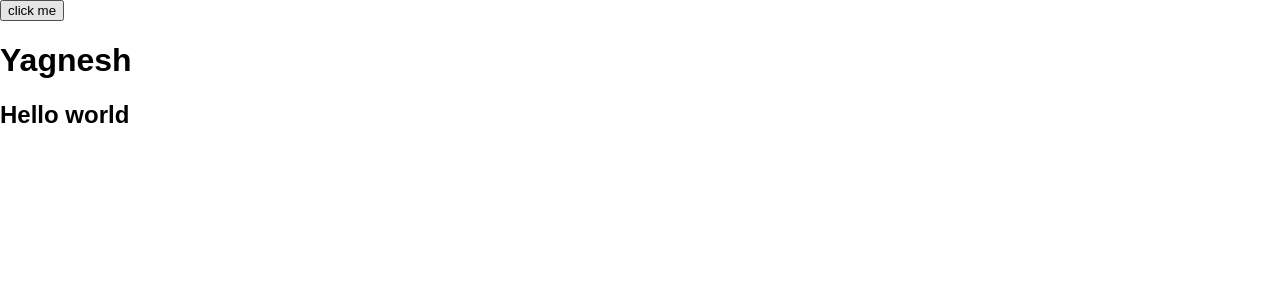
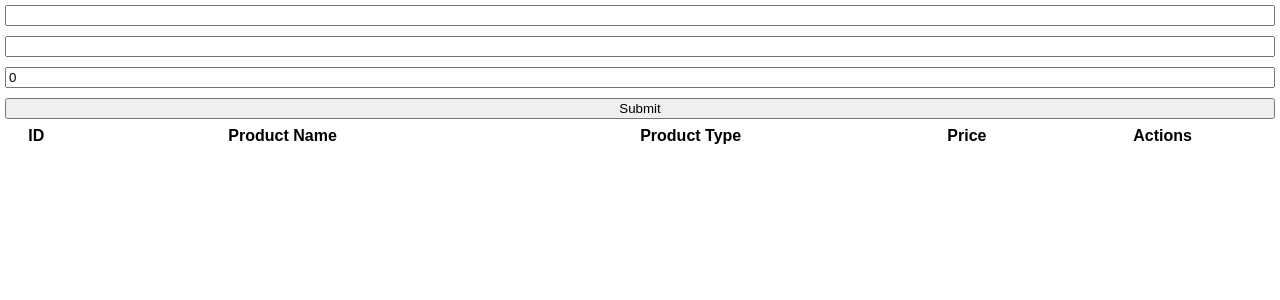
Before and after one commit to imyagnesh/zeolearn-app, a React (Create React App) app: page / in a window 1280 px wide. Shown: the top 300 px of the page. Built offline with nearby package versions, Linux system fonts and the light colour scheme.

Commit message:
added crud operation

```diff
--- a/src/App.js
+++ b/src/App.js
@@ -1,20 +1,14 @@
 import React, { Component } from 'react';
-import PropTypes from 'prop-types';
-import Header from './header';
-
-const Xyz = () => <h1>Hello</h1>;
+// import PropTypes from 'prop-types';
+import Product from './containers/Product';
 
 class App extends Component {
-  state = {
-    name: 'Yagnesh',
-    lastname: 'Modh',
-  };
+  state = {};
 
   render() {
     return (
       <div className="App">
-        <input type="button" value="click me" onClick={() => this.setState({ name: 'Gopinath' })} />
-        <Header title={this.state.name} caption="Hello world" />
+        <Product />
       </div>
     );
   }
--- /dev/null
+++ b/src/containers/Product/index.js
@@ -0,0 +1,142 @@
+import React, { Component } from 'react';
+import PropTypes from 'prop-types';
+
+const styles = {
+  wrapper: {
+    margin: '5px',
+  },
+};
+
+const initialProduct = {
+  id: '',
+  productName: '',
+  productType: '',
+  price: 0,
+};
+
+class Product extends Component {
+  state = {
+    product: initialProduct,
+    productList: [],
+  };
+
+  constructor(props) {
+    super(props);
+
+    this.onChangeText = this.onChangeText.bind(this);
+    this.onSubmitForm = this.onSubmitForm.bind(this);
+    this.updateProduct = this.updateProduct.bind(this);
+    this.deleteProduct = this.deleteProduct.bind(this);
+  }
+
+  onChangeText(e) {
+    const { product } = this.state;
+    this.setState({ product: { ...product, [e.target.name]: e.target.value } });
+  }
+
+  onSubmitForm(e) {
+    e.preventDefault();
+    const { productList, product } = this.state;
+    if (product.id) {
+      const index = productList.findIndex(x => x.id === product.id);
+      this.setState({
+        productList: [...productList.splice(0, index), product, ...productList.splice(index + 1)],
+        product: initialProduct,
+      });
+    } else {
+      this.setState({
+        productList: [...productList, { ...product, id: new Date().getTime() }],
+        product: initialProduct,
+      });
+    }
+  }
+
+  updateProduct(item) {
+    this.setState({
+      product: item,
+    });
+  }
+
+  deleteProduct(item) {
+    const { productList } = this.state;
+    this.setState({
+      productList: productList.filter(x => x.id !== item.id),
+    });
+  }
+
+  render() {
+    const { product, productList } = this.state;
+    return (
+      <div>
+        <form
+          style={{
+            display: 'flex',
+            flex: 1,
+            flexDirection: 'column',
+          }}
+          onSubmit={this.onSubmitForm}
+        >
+          <input type="hidden" value={product.id} name="id" />
+          <input
+            ref={(ref) => {
+              this.productName = ref;
+            }}
+            style={styles.wrapper}
+            type="text"
+            value={product.productName}
+            name="productName"
+            onChange={this.onChangeText}
+          />
+          <input
+            style={styles.wrapper}
+            type="text"
+            value={product.productType}
+            name="productType"
+            onChange={this.onChangeText}
+          />
+          <input
+            style={styles.wrapper}
+            type="number"
+            value={product.price}
+            name="price"
+            onChange={this.onChangeText}
+          />
+          <input style={styles.wrapper} type="submit" value="Submit" />
+        </form>
+        <table
+          style={{
+            width: '100%',
+          }}
+        >
+          <thead>
+            <tr>
+              <th>ID</th>
+              <th>Product Name</th>
+              <th>Product Type</th>
+              <th>Price</th>
+              <th>Actions</th>
+            </tr>
+          </thead>
+          <tbody>
+            {productList.map(item => (
+              <tr key={item.id}>
+                <td>{item.id}</td>
+                <td>{item.productName}</td>
+                <td>{item.productType}</td>
+                <td>{item.price}</td>
+                <td>
+                  <input type="button" value="edit" onClick={() => this.updateProduct(item)} />
+                  <input type="button" value="delete" onClick={() => this.deleteProduct(item)} />
+                </td>
+              </tr>
+            ))}
+          </tbody>
+        </table>
+      </div>
+    );
+  }
+}
+
+Product.propTypes = {};
+
+export default Product;
```
Also changed, not shown: src/containers/Product/Untitled-1.js (added, +8 -0 lines), .eslintrc.js.
